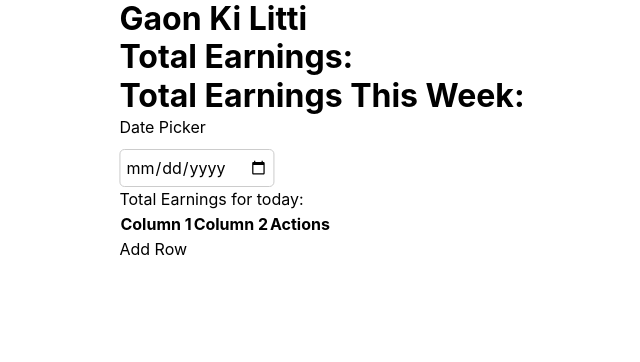
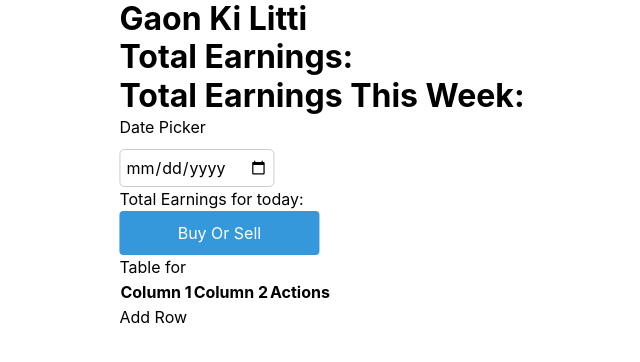
Before and after one commit to anonymousHa04/gaonkilitti, a React (Create React App) app: page / in a window 1280 px wide. Shown: the top 362 px of the page, without its empty margins (318-958 px from the left). Built offline with nearby package versions, Linux system fonts and the light colour scheme.

Commit message:
passed title

```diff
--- a/src/App.css
+++ b/src/App.css
@@ -40,6 +40,51 @@ h1 {
   transform: translate(-50%, 0%);
 }
 
+.dropdown {
+  position: relative;
+  display: inline-block;
+}
+
+.dropdown-button {
+  padding: 10px 20px;
+  background-color: #3498db;
+  color: white;
+  border: none;
+  border-radius: 4px;
+  cursor: pointer;
+  outline: none;
+  width: 200px;
+}
+
+.dropdown-button:hover {
+  background-color: #2980b9;
+}
+
+.dropdown-menu {
+  position: absolute;
+  top: 100%;
+  left: 0;
+  background-color: white;
+  border: 1px solid #ddd;
+  border-radius: 4px;
+  box-shadow: 0 8px 16px rgba(0, 0, 0, 0.1);
+  margin: 0;
+  padding: 0;
+  list-style-type: none;
+  width: 100%;
+  z-index: 1;
+}
+
+.dropdown-menu li {
+  padding: 10px 20px;
+  cursor: pointer;
+}
+
+.dropdown-menu li:hover {
+  background-color: #f2f2f2;
+}
+
+
 @keyframes App-logo-spin {
   from {
     transform: rotate(0deg);
--- a/src/App.js
+++ b/src/App.js
@@ -2,6 +2,7 @@ import './App.css';
 import DatePicker from './containers/DatePicker';
 import Earnings from './components/Earnigs';
 import Table from './containers/Table';
+import Dropdown from './components/Dropdown';
 
 function App() {
   return (
@@ -18,7 +19,7 @@ function App() {
     <Earnings /> {/* Total earnings for today*/}
 
     {/* toggle button/ dropdown to switch */}
-
+    <Dropdown title="Buy Or Sell" />
     {/* sold items */}
     <Table />
    </div>
--- /dev/null
+++ b/src/components/Dropdown.js
@@ -0,0 +1,61 @@
+import React, { useEffect, useRef, useState } from "react";
+
+const Dropdown = ({ title }) => {
+    const [isOpen, setIsOpen] = useState(false);
+    const [selectedOption, setSelectedOption] = useState(null);
+
+    const options = ["Buyed Items", "Sold Items"];
+    const dropdownRef = useRef(null);
+
+    const toggleDropdown = () => {
+        setIsOpen(!isOpen);
+    };
+
+    const handleOptionClick = (option) => {
+        setSelectedOption(option);
+        setIsOpen(false);
+    };
+
+    const handleClickOutside = (event) => {
+        if (dropdownRef.current && !dropdownRef.current.contains(event.target)) {
+            setIsOpen(false);
+        }
+    }
+
+    useEffect(() => {
+        document.addEventListener("mousedown", handleClickOutside);
+        document.addEventListener("touchstart", handleClickOutside);
+
+        return () => {
+            document.removeEventListener("mousedown", handleClickOutside);
+            document.removeEventListener("touchstart", handleClickOutside);
+        };
+    }, [])
+
+    return (
+        <div className="dropdown" ref={dropdownRef}>
+            <button onClick={toggleDropdown} className="dropdown-button">
+                {selectedOption || title}
+            </button>
+            {isOpen && (
+                <ul className="dropdown-menu">
+                    {options.map((option, index) => (
+                        <li key={index} onClick={() => handleOptionClick(option)}>
+                            {option}
+                        </li>
+                    ))}
+
+                    <li onClick={() => {
+                        setSelectedOption(null)
+                        setIsOpen(false);
+                    }
+                    } style={{ color: "darkgrey" }}>
+                        Clear Selection
+                    </li>
+                </ul>
+            )}
+        </div>
+    );
+};
+
+export default Dropdown;
--- a/src/containers/Table.js
+++ b/src/containers/Table.js
@@ -1,6 +1,6 @@
 import React, { useState } from 'react';
 
-const Table = () => {
+const Table = ({title}) => {
     const [rows, setRows] = useState([]);
 
     const addRow = () => {
@@ -15,6 +15,7 @@ const Table = () => {
 
     return (
         <div>
+            <h4>Table for {title}</h4>
             <table>
                 <thead>
                     <tr>
```
